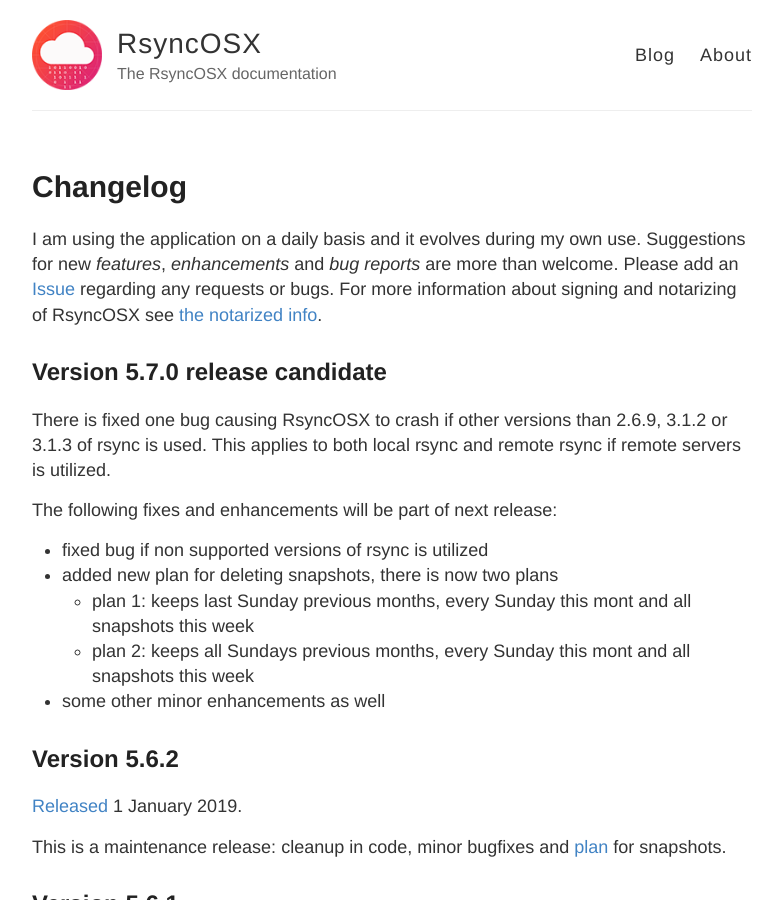
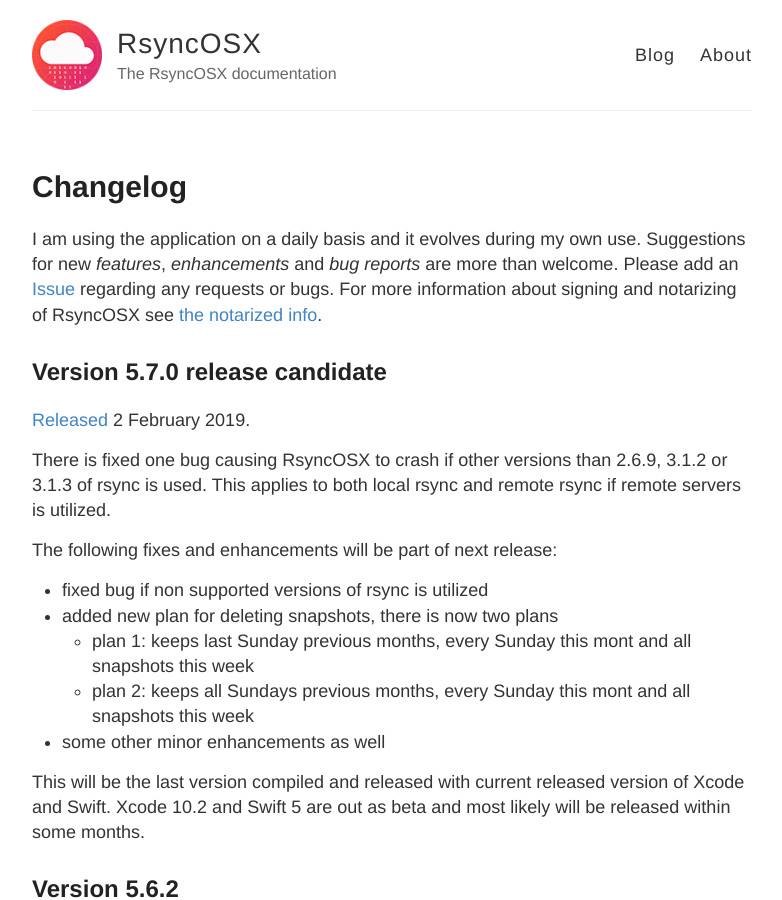
Before and after one commit to d2s/Documentation, a Jekyll site: the page built from _posts/2018-04-10-Changelog.md, in a window 1280 px wide and 900 px high. Shown: the whole window, without its empty margins (248-1030 px from the left). Built offline with Jekyll 4.4.1, drawn with Linux system fonts in a browser that asks for light colours.

Commit message:
Update 2018-04-10-Changelog.md

```diff
--- a/_posts/2018-04-10-Changelog.md
+++ b/_posts/2018-04-10-Changelog.md
@@ -6,6 +6,8 @@ permalink: Changelog
 I am using the application on a daily basis and it evolves during my own use. Suggestions for new *features*, *enhancements* and *bug reports* are more than welcome. Please add an [Issue](https://github.com/rsyncOSX/RsyncOSX/issues) regarding any requests or bugs. For more information about signing and notarizing of RsyncOSX see [the notarized info](/Notarized).
 
 ## Version 5.7.0 release candidate
+
+[Released](https://github.com/rsyncOSX/RsyncOSX/releases/tag/v5.7.0rc) 2 February 2019.
 
 There is fixed one bug causing RsyncOSX to crash if other versions than 2.6.9, 3.1.2 or 3.1.3 of rsync is used. This applies to both local rsync and remote rsync if remote servers is utilized.
 
@@ -16,6 +18,8 @@ The following fixes and enhancements will be part of next release:
 	- plan 1: keeps last Sunday previous months, every Sunday this mont and all snapshots this week
 	- plan 2: keeps all Sundays previous months, every Sunday this mont and all snapshots this week
 - some other minor enhancements as well
+
+This will be the last version compiled and released with current released version of Xcode and Swift. Xcode 10.2 and Swift 5 are out as beta and most likely will be released within some months.
 
 ## Version 5.6.2
 
```
